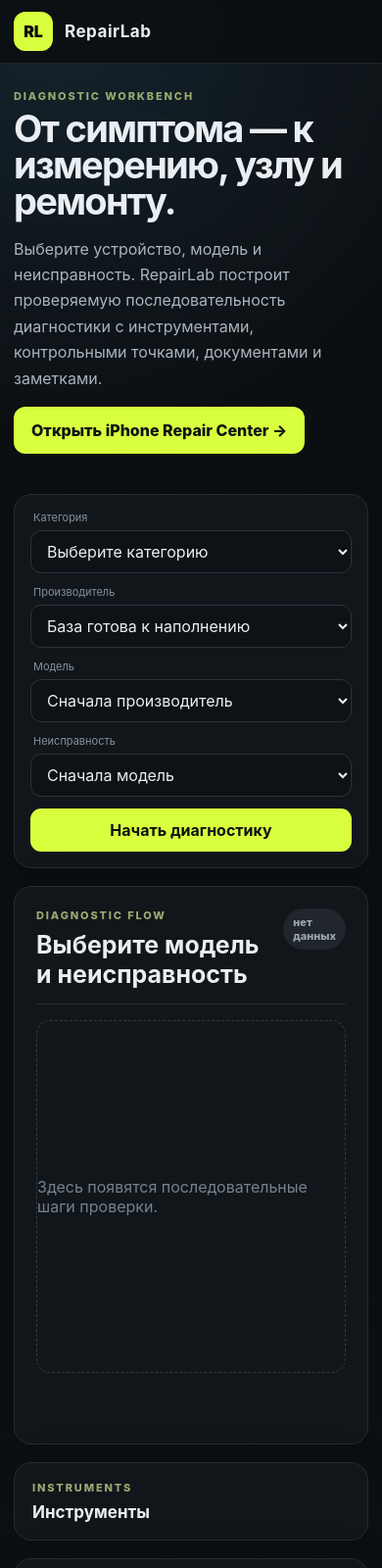
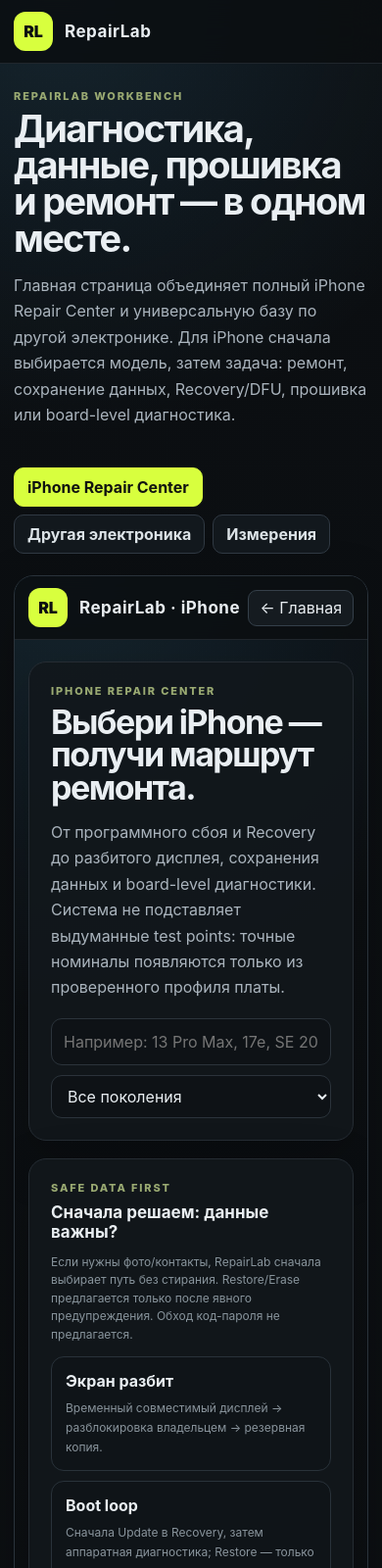
Before and after one commit to zvukor1980-crypto/alexdlab-repair, a plain HTML site: page index.html in a window 390 px wide. Shown: the top 1600 px of the page at 98% size. Drawn offline with Linux system fonts and the light colour scheme.

Commit message:
Integrate iPhone Repair Center into main page

```diff
--- a/index.html
+++ b/index.html
@@ -7,6 +7,14 @@
   <title>RepairLab — инженерная диагностика электроники</title>
   <link rel="manifest" href="manifest.webmanifest">
   <link rel="stylesheet" href="styles.css">
+  <style>
+    .mainnav{display:flex;gap:8px;flex-wrap:wrap;margin:0 0 22px}.mainnav a{display:inline-flex;align-items:center;min-height:40px;padding:0 13px;border-radius:10px;border:1px solid #303943;color:#dce3e7;text-decoration:none;background:#12181d;font-weight:750}.mainnav a.primary{background:#d8ff3e;color:#101310;border-color:#d8ff3e}
+    .iphone-shell{margin:0 0 26px;border:1px solid #2a333b;border-radius:20px;overflow:hidden;background:#0b0e11;box-shadow:0 20px 60px rgba(0,0,0,.18)}
+    .iphone-shell iframe{display:block;width:100%;height:1850px;border:0;background:#0b0e11}
+    .section-separator{display:flex;align-items:center;gap:14px;margin:34px 0 18px}.section-separator:before,.section-separator:after{content:"";height:1px;background:#273039;flex:1}.section-separator span{color:#8f9aa4;font-size:12px;font-weight:800;letter-spacing:.14em}
+    @media(max-width:900px){.iphone-shell iframe{height:2350px}}
+    @media(max-width:560px){.iphone-shell iframe{height:3100px}}
+  </style>
 </head>
 <body>
   <header class="topbar">
@@ -20,16 +28,27 @@
   <main>
     <section class="hero">
       <div>
-        <p class="eyebrow">DIAGNOSTIC WORKBENCH</p>
-        <h1>От симптома — к измерению, узлу и ремонту.</h1>
-        <p class="lead">Выберите устройство, модель и неисправность. RepairLab построит проверяемую последовательность диагностики с инструментами, контрольными точками, документами и заметками.</p>
-        <p><a href="iphone.html" style="display:inline-flex;align-items:center;min-height:48px;padding:0 18px;border-radius:12px;background:#d8ff3e;color:#101310;text-decoration:none;font-weight:850">Открыть iPhone Repair Center →</a></p>
+        <p class="eyebrow">REPAIRLAB WORKBENCH</p>
+        <h1>Диагностика, данные, прошивка и ремонт — в одном месте.</h1>
+        <p class="lead">Главная страница объединяет полный iPhone Repair Center и универсальную базу по другой электронике. Для iPhone сначала выбирается модель, затем задача: ремонт, сохранение данных, Recovery/DFU, прошивка или board-level диагностика.</p>
       </div>
       <div class="scope">
-        <b>iPhone Center уже внутри</b>
-        <span>52 модели · данные · Recovery/DFU · подписанные IPSW · диагностика платы · микропайка</span>
+        <b>iPhone Repair Center</b>
+        <span>Все поколения · данные · Recovery/DFU · IPSW · диагностика платы · микропайка</span>
       </div>
     </section>
+
+    <nav class="mainnav">
+      <a class="primary" href="#iphone-center">iPhone Repair Center</a>
+      <a href="#all-electronics">Другая электроника</a>
+      <a href="#measurements">Измерения</a>
+    </nav>
+
+    <section id="iphone-center" class="iphone-shell" aria-label="iPhone Repair Center">
+      <iframe src="iphone.html" title="RepairLab iPhone Repair Center" loading="eager"></iframe>
+    </section>
+
+    <div class="section-separator" id="all-electronics"><span>ДРУГАЯ ЭЛЕКТРОНИКА</span></div>
 
     <section class="panel selector">
       <div class="field"><label>Категория</label><select id="category"></select></div>
@@ -52,7 +71,7 @@
       </aside>
     </section>
 
-    <section class="panel measurements">
+    <section id="measurements" class="panel measurements">
       <div class="section-head"><div><p class="eyebrow">MEASUREMENT ASSISTANT</p><h2>Проверка результата измерения</h2></div></div>
       <div class="measure-row">
         <select id="measureType"><option value="voltage">Напряжение, V</option><option value="resistance">Сопротивление, Ω</option><option value="current">Ток, A</option><option value="frequency">Частота, Hz</option></select>
@@ -62,10 +81,10 @@
       <div id="measureResult" class="result muted">Для точной оценки выберите конкретный шаг, у которого задан проверенный диапазон.</div>
     </section>
 
-    <section class="warning"><strong>Безопасность и точность.</strong><span>RepairLab не выдумывает контрольные точки, напряжения или профили нагрева. Значения помечаются как «проверенные» только при наличии сервисного источника. Работа с сетевыми БП, CRT, HV-инверторами, аккумуляторами и BGA требует соответствующей квалификации и мер безопасности.</span></section>
+    <section class="warning"><strong>Безопасность и точность.</strong><span>RepairLab не выдумывает контрольные точки, напряжения или профили нагрева. Точные значения должны быть привязаны к проверенному источнику и конкретной ревизии платы. Восстановление данных не включает обход код-пароля или блокировок владельца.</span></section>
   </main>
 
-  <footer>RepairLab · local-first PWA · база расширяется JSON-файлами</footer>
+  <footer>RepairLab · iPhone + универсальная электроника · GitHub Pages</footer>
   <script src="app.js"></script>
 </body>
 </html>
```
